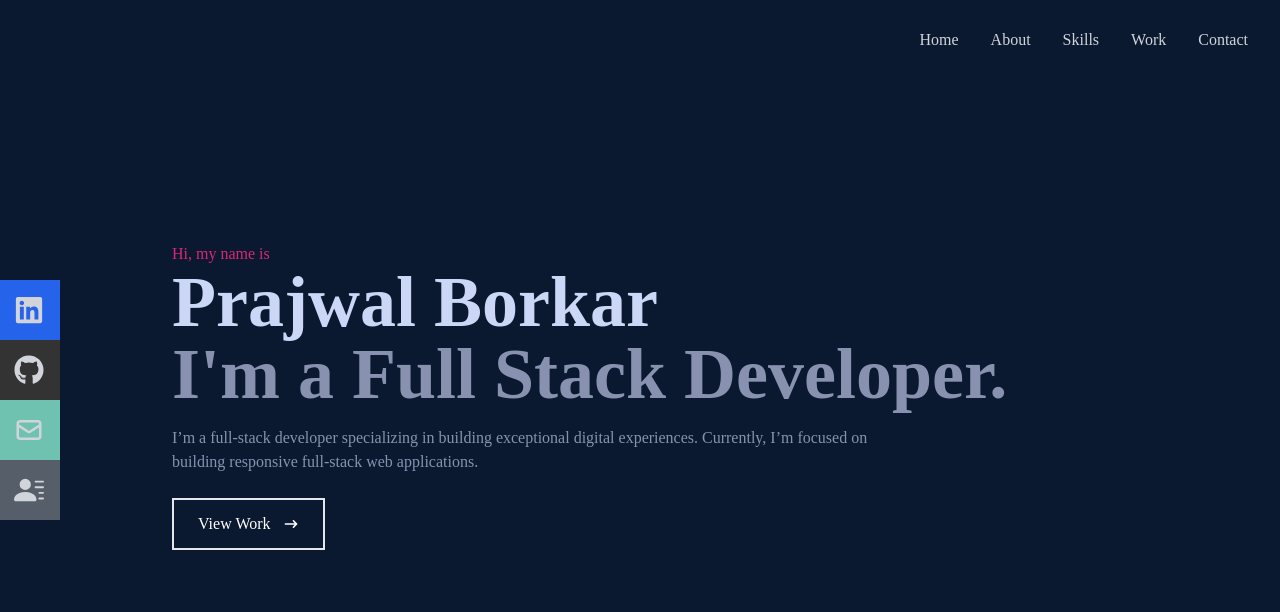
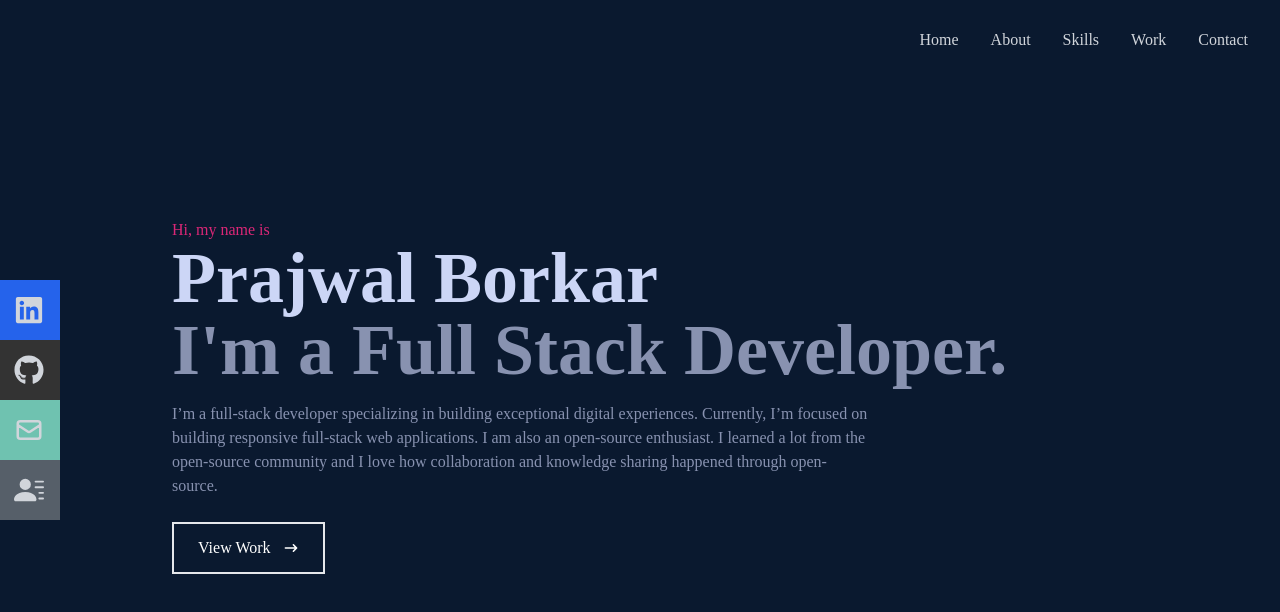
Before and after one commit to PrajwalBorkar/Portfolio-Website, a React (Create React App) app: page / in a window 1280 px wide. Shown: the top 612 px of the page. Built offline with nearby package versions, Linux system fonts and the light colour scheme.

Commit message:
Update Home.jsx

```diff
--- a/src/components/Home.jsx
+++ b/src/components/Home.jsx
@@ -16,6 +16,7 @@ const Home = () => {
         <p className='text-[#8892b0] py-4 max-w-[700px]'>
           I’m a full-stack developer specializing in building exceptional digital experiences. Currently, I’m focused on
           building responsive full-stack web applications.
+          I am also an open-source enthusiast. I learned a lot from the open-source community and I love how collaboration and knowledge sharing happened through open-source.
         </p>
         <div>
           <button className='text-white group border-2 px-6 py-3 my-2 flex items-center hover:bg-pink-600 hover:border-pink-600'>
```
